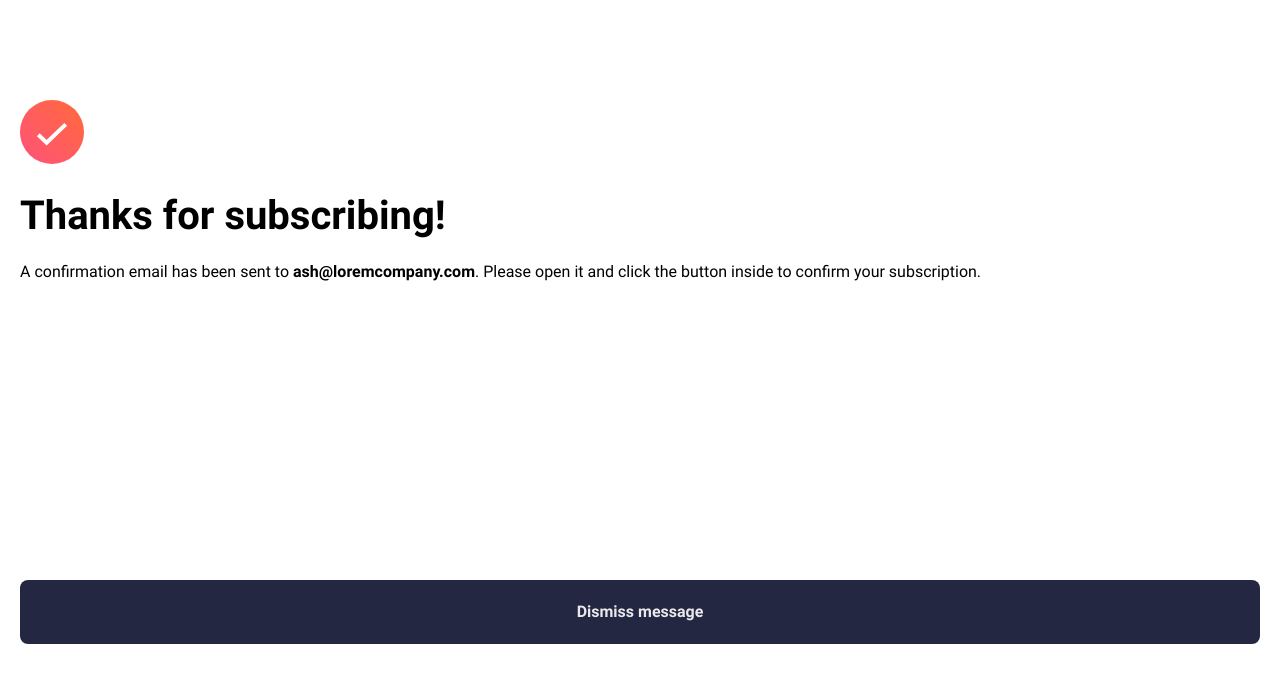
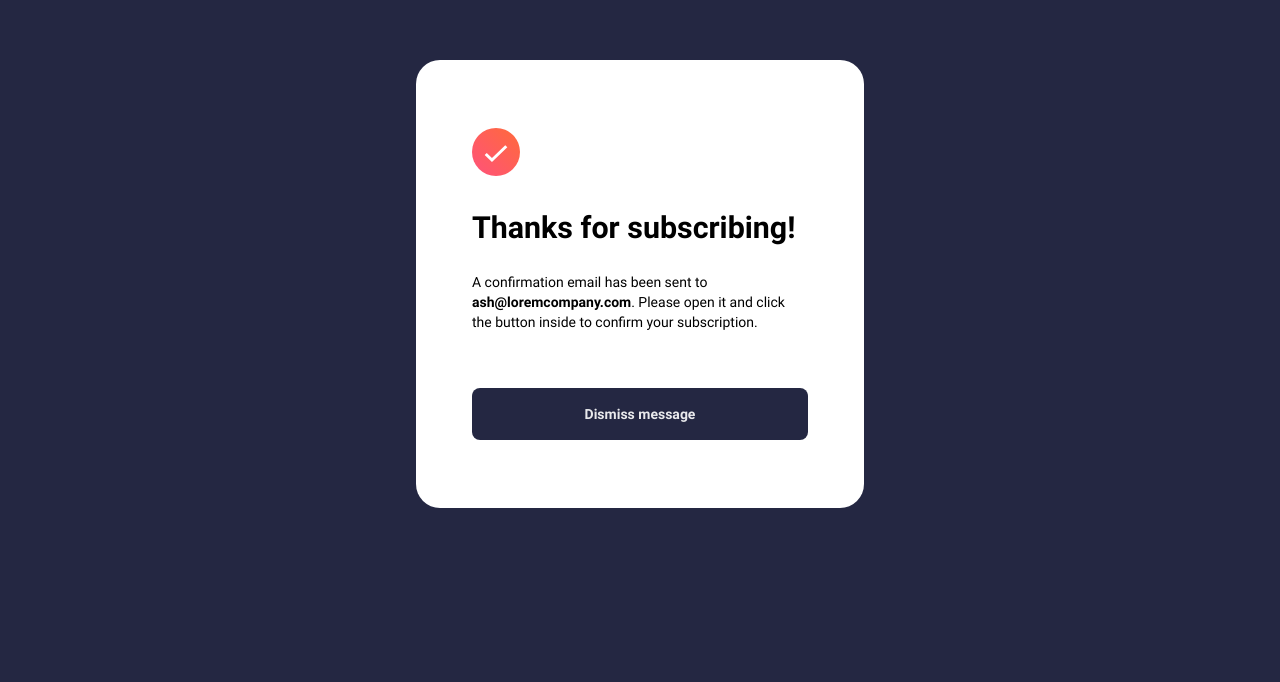
Before and after one commit to Deeokafor/fm-newsletter-sign-up-with-success-message-main, a website: page index.html in a window 1280 px wide. Shown: the part 116-798 px from the top of the page. Drawn offline with Linux system fonts and the light colour scheme.

Commit message:
Modal component for desktop ui complete

```diff
--- a/index.html
+++ b/index.html
@@ -17,7 +17,7 @@
   </style>
 </head>
 <body class="tw-text-md">
-  <main class="tw-h-screen">
+  <main class="tw-h-screen md:tw-flex md:tw-justify-center md:tw-items-center md:tw-bg-ns-dsg">
     <!-- Sign-up form start -->
     <div id="form_sign_up" class="tw-h-full tw-hidden">
       <div id="hero">
@@ -47,19 +47,19 @@
     <!-- Sign-up form end -->
 
     <!-- Success message start -->
-    <div id="modal" class="tw-py-10 tw-px-5 tw-h-full">
-      <div class="tw-h-1/2 tw-flex tw-flex-col tw-justify-end">
-        <div><img src="assets/images/icon-success.svg" alt="" srcset=""></div>
-        <h1 class="tw-text-[40px] tw-font-black tw-leading-10 tw-pt-8 tw-pb-6">
+    <div id="modal" class="tw-py-10 tw-px-5 tw-h-full tw-bg-white md:tw-h-[28rem] md:tw-w-[28rem] md:tw-flex md:tw-flex-col md:tw-items-center md:tw-justify-around md:tw-rounded-3xl md:tw-px-14">
+      <div class="tw-h-1/2 tw-flex tw-flex-col tw-justify-end md:tw-h-auto">
+        <div class="md:tw-w-12"><img src="assets/images/icon-success.svg" alt="" srcset=""></div>
+        <h1 class="tw-text-[40px] tw-font-black tw-leading-10 tw-pt-8 tw-pb-6 md:tw-text-[1.9rem]">
           Thanks for subscribing!
         </h1>
-        <p>
+        <p class="md:tw-text-sm">
           A confirmation email has been sent to <span id="company_name" class="tw-font-black">ash@loremcompany.com</span>.
           Please open it and click the button inside to confirm your subscription.
         </p>
       </div>
-      <div class="tw-h-1/2 tw-flex tw-flex-col tw-justify-end">
-        <button class="tw-p-5 tw-bg-ns-dsg tw-text-white/90 tw-rounded-lg tw-font-black tw-w-full">
+      <div class="tw-h-1/2 tw-flex tw-flex-col tw-justify-end tw-w-full md:tw-h-auto">
+        <button class="tw-p-5 tw-bg-ns-dsg tw-text-white/90 tw-border-none tw-rounded-lg tw-font-black tw-w-full md:tw-text-sm md:tw-py-4">
           Dismiss message
         </button>
       </div>
```
Also changed, not shown: README-template.md, assets/css/output.css.
